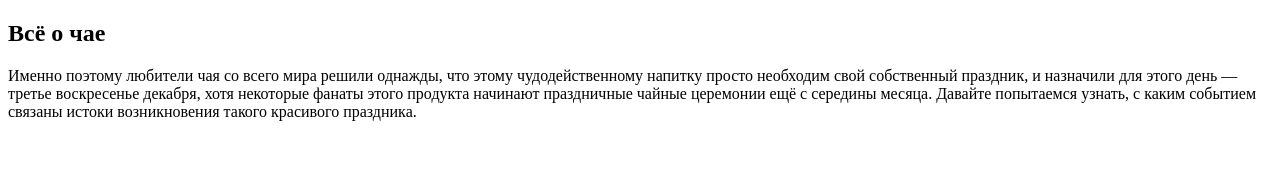
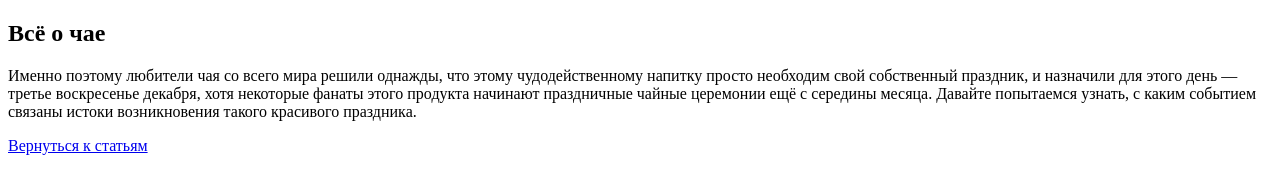
Before and after one commit to kalashnikova-inna/4p22-fronted-inna-kalashnikova, a plain HTML site: page homework_2/article2.html in a window 1280 px wide. Drawn offline with Linux system fonts and the light colour scheme.

Commit message:
add test homework_2

```diff
--- a/homework_2/article2.html
+++ b/homework_2/article2.html
@@ -12,4 +12,6 @@
                 <h1>Всё о чае</h1>
                 <p>Именно поэтому любители чая со всего мира решили однажды, что этому чудодейственному напитку просто необходим свой собственный праздник, и назначили для этого день — третье воскресенье декабря, хотя некоторые фанаты этого продукта начинают праздничные чайные церемонии ещё с середины месяца. Давайте попытаемся узнать, с каким событием связаны истоки возникновения такого красивого праздника.</p>
             </article>
+            <a href="1.html">Вернуться к статьям</a>
         </body>
+</html>
```
Also changed, not shown: homework_2/article1.html (+2 -0 lines).
